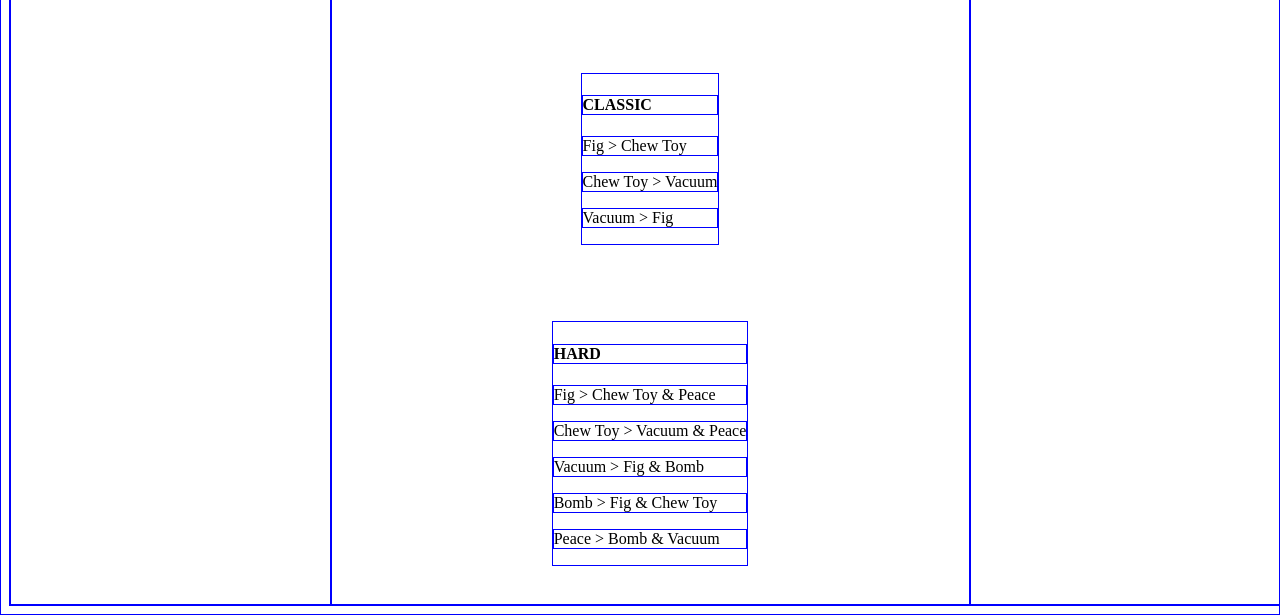
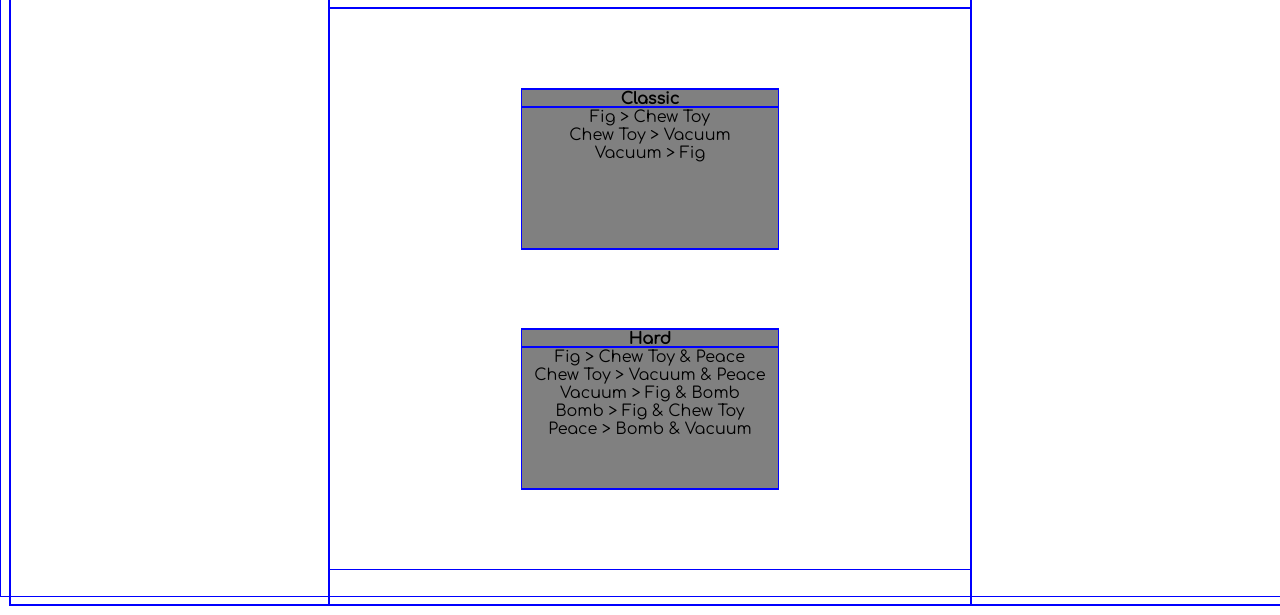
Before and after one commit to jfogiato/rock-paper-scissors, a plain HTML site: page index.html in a window 1280 px wide. Shown: the part 205-820 px from the top of the page. Drawn offline with Linux system fonts and the light colour scheme.

Commit message:
Feat: add funtionality to hide/show appropriate pages based on game choice

```diff
--- a/game.js
+++ b/game.js
@@ -6,7 +6,7 @@ class Game {
   }
 
   getCleanBoard() {
-    if (this.type === 'classic') {
+    if (this.type === 'Classic') {
       return ['🐱', '🧹', '🦴'];
     } else {
       return ['🐱', '🧹', '🦴', '💣', '✌️'];
--- a/index.html
+++ b/index.html
@@ -5,6 +5,7 @@
   <meta http-equiv="X-UA-Compatible" content="IE=edge">
   <meta name="viewport" content="width=device-width, initial-scale=1.0">
   <link rel="stylesheet" href="styles.css">
+  <link href="https://fonts.googleapis.com/css?family=Comfortaa" rel="stylesheet">
   <title>Fig, Vacuum, Chew Toy</title>
 </head>
 <body>
@@ -19,31 +20,39 @@
       <h1>Fig, Vacuum, Chew Toy</h1>
       <h2>Choose your game!</h2>
     </header>
+    <section class="choice-section" id="choiceSection">
       <section class="classic-section" id="classicSection">
-      <h4>CLASSIC</h4>
-      <p>Fig > Chew Toy</p>
-      <p>Chew Toy > Vacuum</p>
-      <p>Vacuum > Fig</p>
+        <h4>Classic</h4>
+        <p>
+          Fig > Chew Toy<br>
+          Chew Toy > Vacuum<br>
+          Vacuum > Fig
+        </p>
       </section>
       <section class="hard-section" id="hardSection">
-      <h4>HARD</h4>
-      <p>Fig > Chew Toy & Peace</p>
-      <p>Chew Toy > Vacuum & Peace</p>
-      <p>Vacuum > Fig & Bomb</p>
-      <p>Bomb > Fig & Chew Toy</p>
-      <p>Peace > Bomb & Vacuum</p>
+        <h4>Hard</h4>
+        <p>
+          Fig > Chew Toy & Peace<br>
+          Chew Toy > Vacuum & Peace<br>
+          Vacuum > Fig & Bomb<br>
+          Bomb > Fig & Chew Toy<br>
+          Peace > Bomb & Vacuum
+        </p>
       </section>
-    <section class="classic-fighters hidden" id="classicFighters">
+    </section>
+    <section class="fighter-section hidden" id="fighterSection">
+      <section class="classic-fighters" id="classicFighters">
         <div>🐱</div>
         <div>🧹</div>
         <div>🦴</div>
       </section>
-    <section class="hard-fighters hidden" id="hardFighters">
+      <section class="hard-fighters" id="hardFighters">
         <div>🐱</div>
         <div>🧹</div>
         <div>🦴</div>
         <div>💣</div>
         <div>✌️</div>
+      </section>
     </section>
   </main>
   <aside class="computer-section" id="computerSection">
--- a/main.js
+++ b/main.js
@@ -1,25 +1,45 @@
-var currentGame = new Game('hard'); // = new Game only instantiated after user clicks game;
+// Global Variables/Data Model 👇
+var currentGame = new Game(); // = new Game only instantiated after user clicks game;
 var user = currentGame.player; // = currentGame.player only instantiated after user clicks game;
 var computer = currentGame.computer; // = currentGame.computer only instantiated after user clicks game;
 var fighters = currentGame.getCleanBoard(); // = currentGame.getCleanBoard();
 
+// DOM Element Variables 👇
 var userSection = document.getElementById('userSection');
 var userWins = document.getElementById('userWins');
 var computerSection = document.getElementById('computerSection');
 var computerWins = document.getElementById('computerWins');
-var changeGameBtn = document.getElementById('changeGameButton');
+
+var choiceSection = document.getElementById('choiceSection');
 var classicSection = document.getElementById('classicSection');
 var hardSection = document.getElementById('hardSection');
+var fighterSection = document.getElementById('fighterSection');
 var classicFightersSection = document.getElementById('classicFighters');
 var hardFightersSection = document.getElementById('hardFighters');
 
+var changeGameBtn = document.getElementById('changeGameButton');
+
+// Event Listeners 👇
+choiceSection.addEventListener('click', () => {
+  generateVariables(event);
+});
 
 
+// Event Handlers/Functions 👇
+function generateVariables(event) {
+  var gameChoice = event.target.parentNode.id // classicSection or hardSection
+  toggleFighters(gameChoice);
+}
 
+function toggleFighters(gameChoice) {
+  choiceSection.classList.toggle('hidden');
+  fighterSection.classList.toggle('hidden');
+  chooseSection(gameChoice)
+}
 
-
-
-
+function chooseSection(choice) {
+  choice === 'classicSection' ? hardFighters.classList.add('hidden') : classicFighters.classList.add('hidden');
+}
 
 
 
@@ -28,10 +48,6 @@ var hardFightersSection = document.getElementById('hardFighters');
 
 
 /*
- - Should I chunk the two front page sections together to apply one listener and return the H4 of that listener?
- - Should I do the same^^^ for the two fighters sections?
-
-
  - Clicking one of the game options (classic or hard) generates a new instance of Game and sets the type equal to the type that was clicked.
  - Based on Game.type, appropriate list of fighters is displayed on DOM (3 or 5)
  - On clicking one of the fighters, Game method is called to
--- a/styles.css
+++ b/styles.css
@@ -1,5 +1,11 @@
 * {
   border: 1px solid blue;
+  font-family: 'Comfortaa';
+}
+
+html {
+  height: 100vh;
+  width: 100vw;
 }
 
 .hidden {
@@ -16,11 +22,13 @@ body {
 header {
   display: flex;
   flex-direction: column;
-  justify-content: flex-end;
+  justify-content: flex-start;
   align-items: center;
+  height: 25vh;
+  width: inherit;
 }
 
-.user-section, .computer-section, main {
+aside, main {
   display: flex;
   flex-direction: column;
   justify-content: flex-start;
@@ -28,13 +36,43 @@ header {
   width: 25vw;
 }
 
+main {
+  width: 50vw;
+}
+
+.choice-section, .fighter-section {
+  display: flex;
+  flex-direction: column;
+  align-items: center;
+  width: inherit;
+  height: 70vh;
+  justify-content: space-evenly;
+}
+
 .classic-section, .hard-section {
   cursor: pointer;
+  display: flex;
+  flex-direction: column;
+  align-items: center;
+  justify-content: flex-start;
+  background-color: grey;
+  width: 20vw;
+  height: 20vh;
+  align-content: center;
 }
 
-main {
-  width: 50vw;
-  justify-content: space-around;
+h4 {
+  margin: 0;
+  width: 100%;
+  height: 10%;
+  text-align: center;
+}
+
+.classic-section > p, .hard-section > p {
+  width: 100%;
+  height: 90%;
+  margin: 0;
+  text-align: center;
 }
 
 .classic-fighters, .hard-fighters {
@@ -42,3 +80,7 @@ main {
   flex-direction: row;
   flex-wrap: wrap;
 }
+
+div {
+  cursor: pointer;
+}
```
Lines whose indentation alone changed are shown as unchanged.
